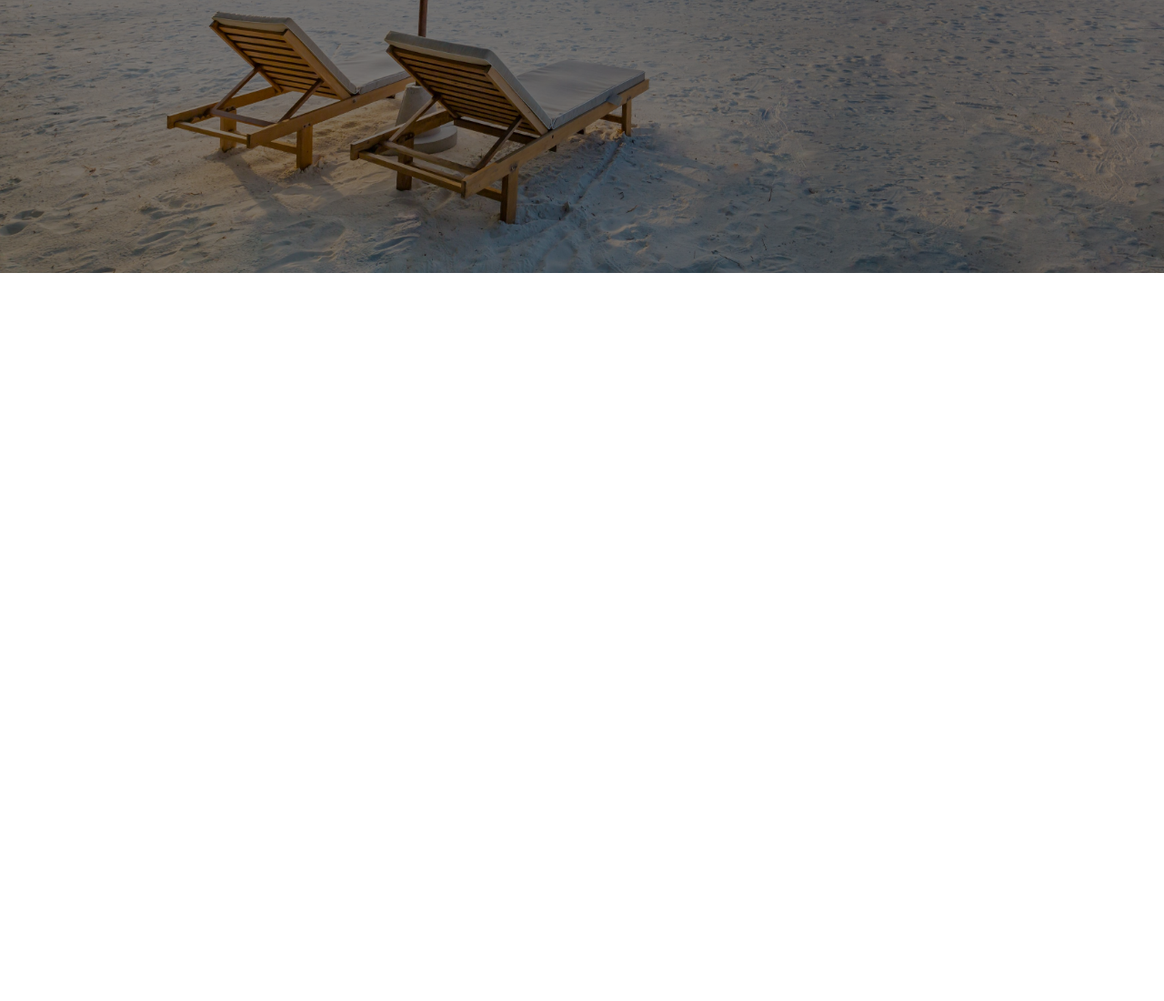
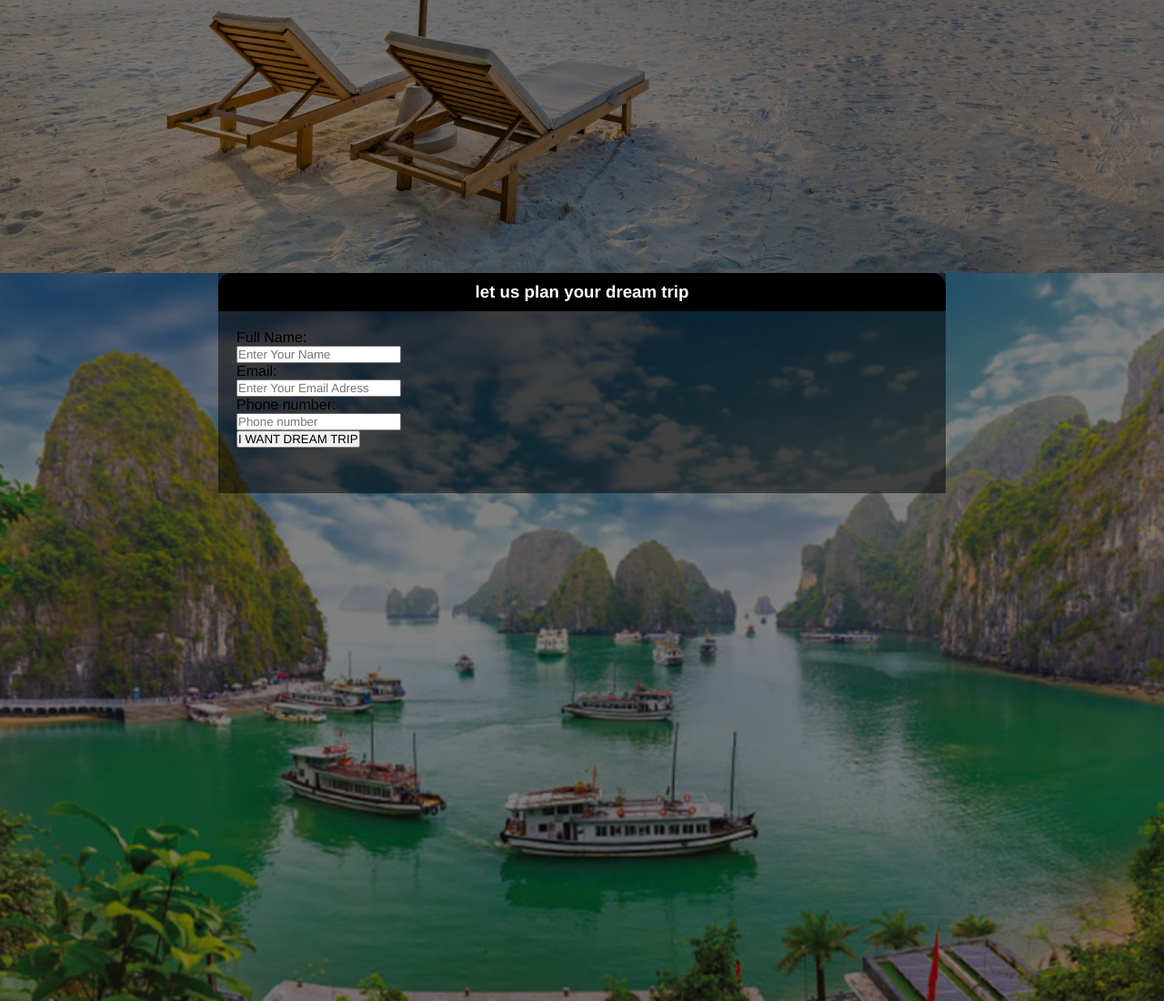
Before and after one commit to moran-aga/wiki-page, a plain HTML site: page joinus.html in a window 1280 px wide. Shown: the part 500-1600 px from the top of the page at 91% size. Before the commit the page ends 800 px from the top, so only its background shows below. Drawn offline with Linux system fonts and the light colour scheme.

Commit message:
wiki page step 10
i created a form on the join us page

```diff
--- a/joinus.html
+++ b/joinus.html
@@ -22,5 +22,29 @@
         </div>
     </header>
 
+    <main>
+        <div class="middle">
+     <div class="form">
+    <div class="join-trip"><h3>let us plan your dream trip</h3> </div>
+    <form >
+        <label class="label"> Full Name:</label> <br>
+        <input type="text"
+               placeholder="Enter Your Name"
+               id="name"
+               name="Name" required /> <br>
+        <label class="label"> Email:</label> <br>
+        <input type="Email"
+               placeholder="Enter Your Email Adress"
+               id="email"
+               name="Email" required /> </br>
+        <label class="label"> Phone number:</label> <br>
+        <input type="number"
+               placeholder="Phone number"
+               id="number"/> <br>
+        <button type="submit" >I WANT DREAM TRIP </button>
+    </div>
+    </form>
+</div>
+</main>
 </body>
 </html>
--- a/style.css
+++ b/style.css
@@ -163,3 +163,30 @@ h2{
          left: 20%;
          transform: translate(-50%, -50%);
  }
+
+ .join-trip{
+     width: 800px;
+     background-color: rgba(0,0,0,6);
+     margin-top: auto;
+     color: white;
+     padding:10px 0px 10px 0px ;
+     text-align: center;
+     border-radius: 15px 15px 0px 0px;
+
+ }
+.form{
+   background-color:rgba(0,0,0,0.5);
+   width: 800px;
+   margin: auto;
+
+}
+
+form{
+    padding: 20px;
+    padding-bottom: 50px;
+}
+
+#labal{
+color: white;
+font-size: 40px;
+}
```
